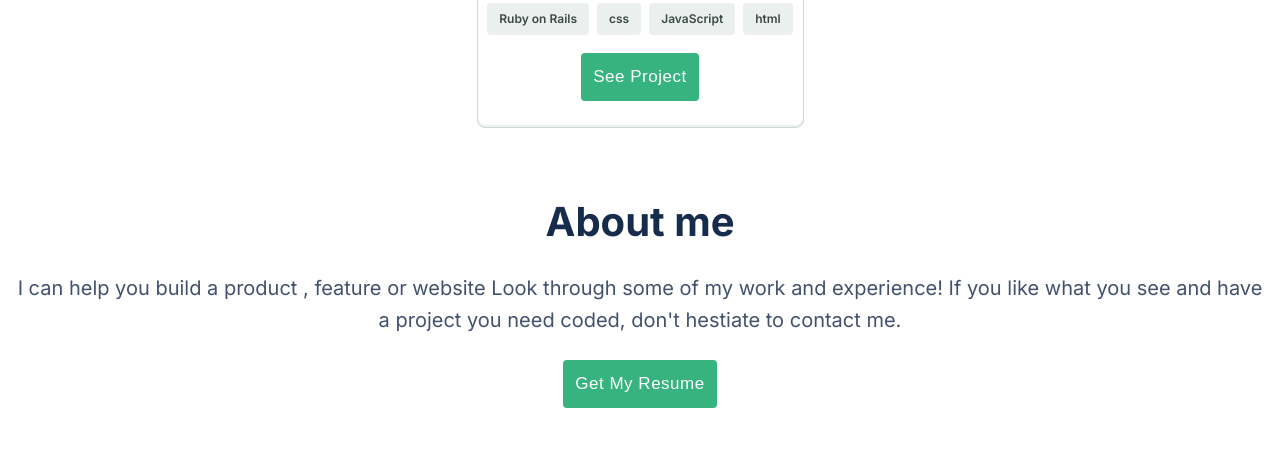
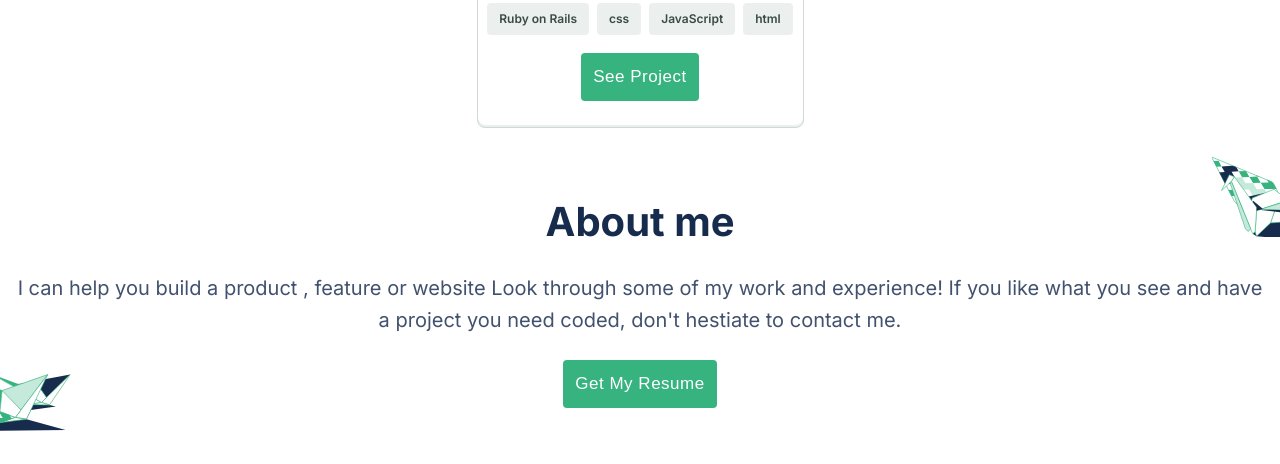
Before and after one commit to JauJau088/My-Portfolio, a website: page index.html in a window 1280 px wide. Shown: the part 3756-4220 px from the top of the page. Drawn offline with Linux system fonts and the light colour scheme.

Commit message:
Add missing background

```diff
--- a/styles/middle.css
+++ b/styles/middle.css
@@ -92,6 +92,9 @@
   flex-direction: column;
   justify-content: center;
   align-items: center;
+  background-image: url("../images/backgrounds/illustration\ 1-\ about\ me-mobile.svg"), url("../images/backgrounds/illustration\ 2-about\ me\ mobile.svg");
+  background-repeat: no-repeat;
+  background-position: top right, bottom left;
 }
 
 .about-me-text .section-title {
```
Also changed, not shown: images/backgrounds/illustration 1- about me-mobile.svg (added), images/backgrounds/illustration 2-about me mobile.svg (added).
